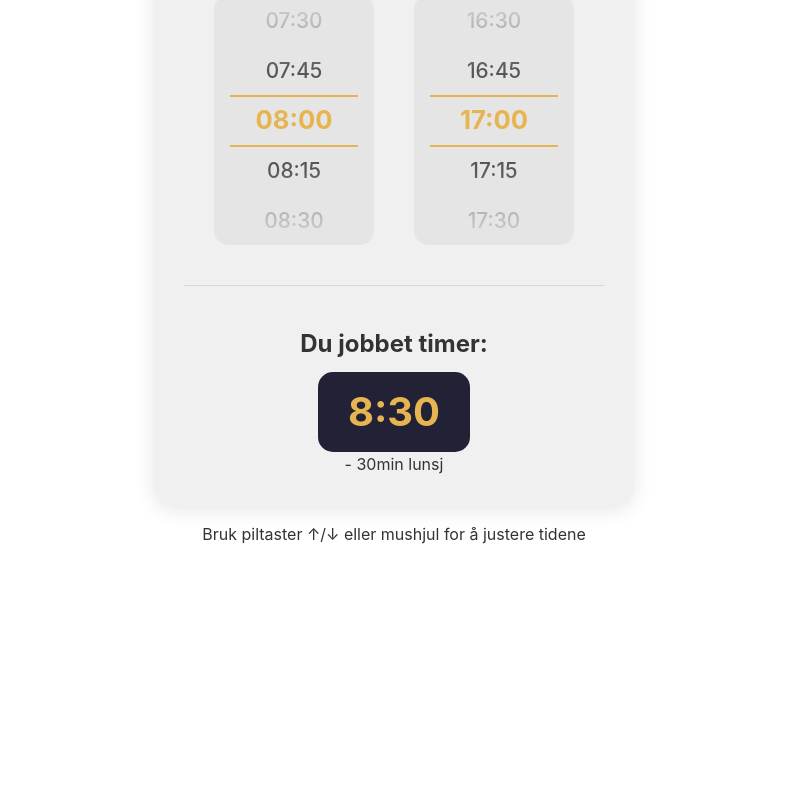
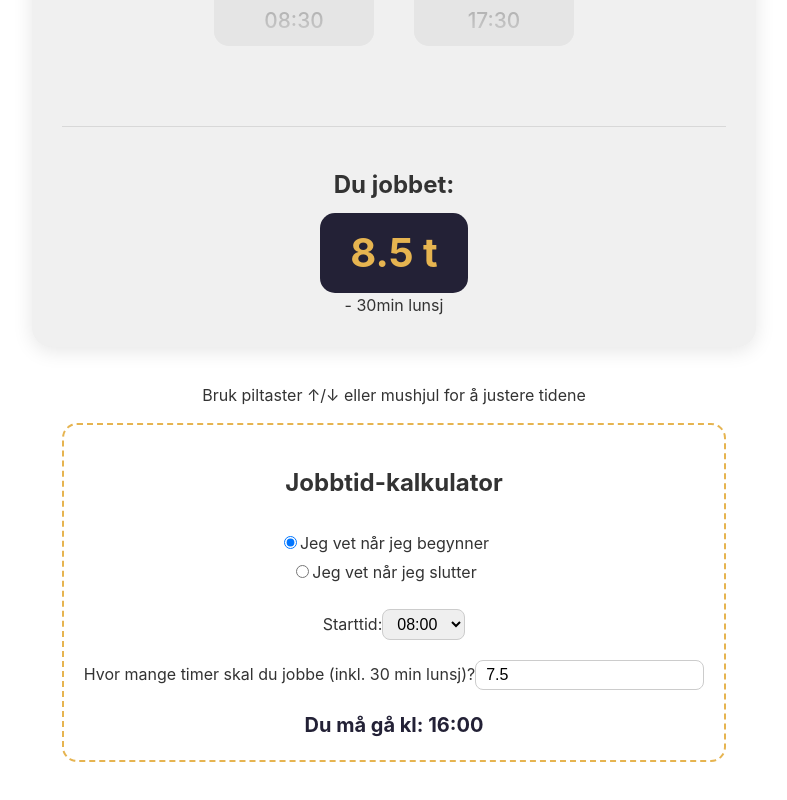
Before and after one commit to vuhnger/vuhnger.github.io, a React (Vite) app: page /timetracker in a window 1280 px wide. Shown: the part 258-1058 px from the top of the page, without its empty margins (246-1033 px from the left). Before the commit the page ends 892 px from the top, so only its background shows below. Built offline with nearby package versions, Linux system fonts and the light colour scheme.

Commit message:
ad reverse time calculator

```diff
--- a/src/components/TimeTracker/TimeTracker.css
+++ b/src/components/TimeTracker/TimeTracker.css
@@ -3,7 +3,7 @@
   flex-direction: column;
   align-items: center;
   padding: 40px 20px;
-  max-width: 800px;
+  max-width: 1000px;
   margin: 0 auto;
   margin-top: 50px;
   color: var(--primary-color, #232136);
@@ -15,13 +15,21 @@
 
 .calculator-container {
   display: flex;
-  flex-direction: column;
-  align-items: center;
+  flex-direction: row;
+  justify-content: space-between;
+  align-items: flex-start;
+  gap: 40px;
   background-color: var(--secondary-color, #faf4ed);
   padding: 30px;
   border-radius: 20px;
   box-shadow: 0 4px 20px rgba(0, 0, 0, 0.1);
   width: 100%;
+  flex-wrap: wrap;
+}
+
+.main-calculator {
+  flex: 1;
+  min-width: 300px;
 }
 
 .time-wheels {
@@ -93,12 +101,11 @@
 }
 
 .time-option.active {
-  color: #e6b450; /* Yellow accent color */
+  color: #e6b450;
   font-size: 1.6rem;
   font-weight: 700;
 }
 
-/* Horizontal divider for the active selection */
 .time-wheel::before,
 .time-wheel::after {
   content: '';
@@ -106,7 +113,7 @@
   left: 10%;
   right: 10%;
   height: 2px;
-  background-color: #e6b450; /* Yellow accent color */
+  background-color: #e6b450;
   z-index: 3;
 }
 
@@ -134,20 +141,75 @@
 .total-hours {
   font-size: 2.5rem;
   font-weight: 700;
-  color: #e6b450; /* Yellow accent color */
+  color: #e6b450;
   padding: 10px 30px;
-  background-color: #232136; /* Your primary color */
+  background-color: #232136;
   border-radius: 15px;
 }
 
-/* Make it responsive */
-@media (max-width: 600px) {
+.instruction-text {
+  margin-top: 20px;
+  text-align: center;
+}
+
+/* New component: WorkTimeReverseCalculator */
+.reverse-calculator {
+  flex: 1;
+  min-width: 300px;
+  padding: 20px;
+  background-color: #fff;
+  border-radius: 15px;
+  border: 2px dashed #e6b450;
+  display: flex;
+  flex-direction: column;
+  gap: 20px;
+}
+
+.reverse-calculator h2 {
+  font-size: 1.5rem;
+  margin-bottom: 10px;
+}
+
+.mode-selector label {
+  margin-right: 20px;
+  display: block;
+  margin-bottom: 5px;
+}
+
+.time-picker,
+.work-hours-input {
+  display: flex;
+  flex-direction: column;
+}
+
+.time-picker select,
+.work-hours-input input {
+  padding: 5px 10px;
+  font-size: 1rem;
+  border-radius: 8px;
+  border: 1px solid #ccc;
+}
+
+.result-display {
+  font-size: 1.25rem;
+  font-weight: 600;
+  color: #232136;
+}
+
+/* Responsive tweaks */
+@media (max-width: 900px) {
+  .calculator-container {
+    flex-direction: column;
+    align-items: stretch;
+  }
+
   .time-wheels {
     flex-direction: column;
-    gap: 30px;
+    align-items: center;
   }
 
-  .time-wheel-container {
-    width: 200px;
+  .main-calculator,
+  .reverse-calculator {
+    width: 100%;
   }
 }
--- a/src/components/TimeTracker/TimeTracker.tsx
+++ b/src/components/TimeTracker/TimeTracker.tsx
@@ -43,8 +43,14 @@ export default function TimeTracker() {
     return { hours, minutes };
   };
 
-  const { hours, minutes } = calculateHours();
-  const totalHours = `${hours}:${minutes.toString().padStart(2, '0')}`;
+    const { hours, minutes } = calculateHours();
+    const rawDecimal = hours + minutes / 60;
+
+    // Rund til nærmeste kvarter
+    const rounded = Math.round(rawDecimal * 4) / 4;
+
+    // Fjern .0 hvis det er et helt tall
+    const totalHours = `${Number.isInteger(rounded) ? rounded.toFixed(0) : rounded} t`;
 
   // Handle wheel rotation with reduced sensitivity
   const handleWheelScroll = (wheel: 'start' | 'end', e: React.WheelEvent) => {
@@ -126,7 +132,7 @@ export default function TimeTracker() {
       if (!isDragging) return;
 
       const deltaY = e.clientY - isDragging.initialY;
-      const sensitivity = 20; // Reduced sensitivity (was 10)
+      const sensitivity = 30; // Reduced sensitivity (was 10)
       const steps = Math.round(deltaY / sensitivity);
 
       if (steps !== 0) {
@@ -239,7 +245,7 @@ export default function TimeTracker() {
         </div>
 
         <div className="result-container">
-          <h2>Du jobbet timer:</h2>
+          <h2>Du jobbet:</h2>
           <div className="total-hours">{totalHours}</div>
           <div className="lunch-note">- 30min lunsj</div>
         </div>
@@ -248,6 +254,87 @@ export default function TimeTracker() {
       <div className="instruction-text">
         <p>Bruk piltaster ↑/↓ eller mushjul for å justere tidene</p>
       </div>
+
+      <WorkTimeReverseCalculator/>
     </div>
   );
 }
+
+function WorkTimeReverseCalculator() {
+  const [mode, setMode] = useState<'start' | 'end'>('start');
+  const [selectedTime, setSelectedTime] = useState(32); // 08:00
+  const [workHours, setWorkHours] = useState(7.5); // f.eks. 7.5 timer
+
+  const calculateOtherTime = () => {
+    const totalMinutes = Math.round(workHours * 60 + LUNCH_BREAK);
+
+    const minutes = Math.floor(selectedTime / 4) * 60 + (selectedTime % 4) * 15;
+    let resultMinutes = mode === 'start' ? minutes + totalMinutes : minutes - totalMinutes;
+    if (resultMinutes < 0) resultMinutes += 24 * 60;
+    resultMinutes %= 24 * 60;
+
+    const hours = Math.floor(resultMinutes / 60);
+    const mins = resultMinutes % 60;
+    return `${hours.toString().padStart(2, '0')}:${mins.toString().padStart(2, '0')}`;
+  };
+
+  return (
+    <div className="reverse-calculator">
+      <h2>Jobbtid-kalkulator</h2>
+
+      <div className="mode-selector">
+        <label>
+          <input
+            type="radio"
+            value="start"
+            checked={mode === 'start'}
+            onChange={() => setMode('start')}
+          />
+          Jeg vet når jeg begynner
+        </label>
+        <label>
+          <input
+            type="radio"
+            value="end"
+            checked={mode === 'end'}
+            onChange={() => setMode('end')}
+          />
+          Jeg vet når jeg slutter
+        </label>
+      </div>
+
+      <div className="time-picker">
+        <label>
+          {mode === 'start' ? 'Starttid' : 'Sluttid'}:
+          <select
+            value={selectedTime}
+            onChange={(e) => setSelectedTime(Number(e.target.value))}
+          >
+            {TIME_INTERVALS.map(({ value, label }) => (
+              <option key={value} value={value}>{label}</option>
+            ))}
+          </select>
+        </label>
+      </div>
+
+      <div className="work-hours-input">
+        <label>
+          Hvor mange timer skal du jobbe (inkl. 30 min lunsj)?
+          <input
+            type="number"
+            step="0.25"
+            min="0"
+            value={workHours}
+            onChange={(e) => setWorkHours(parseFloat(e.target.value))}
+          />
+        </label>
+      </div>
+
+      <div className="result-display">
+        <strong>
+          {mode === 'start' ? 'Du må gå kl' : 'Du må møte kl'}: {calculateOtherTime()}
+        </strong>
+      </div>
+    </div>
+  );
+}
```
